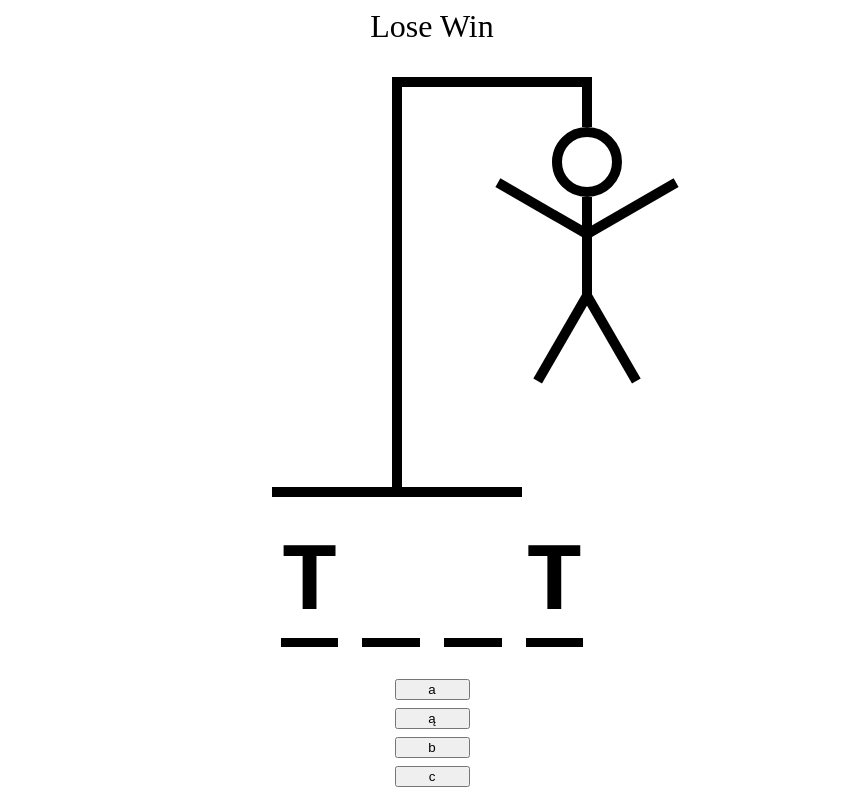
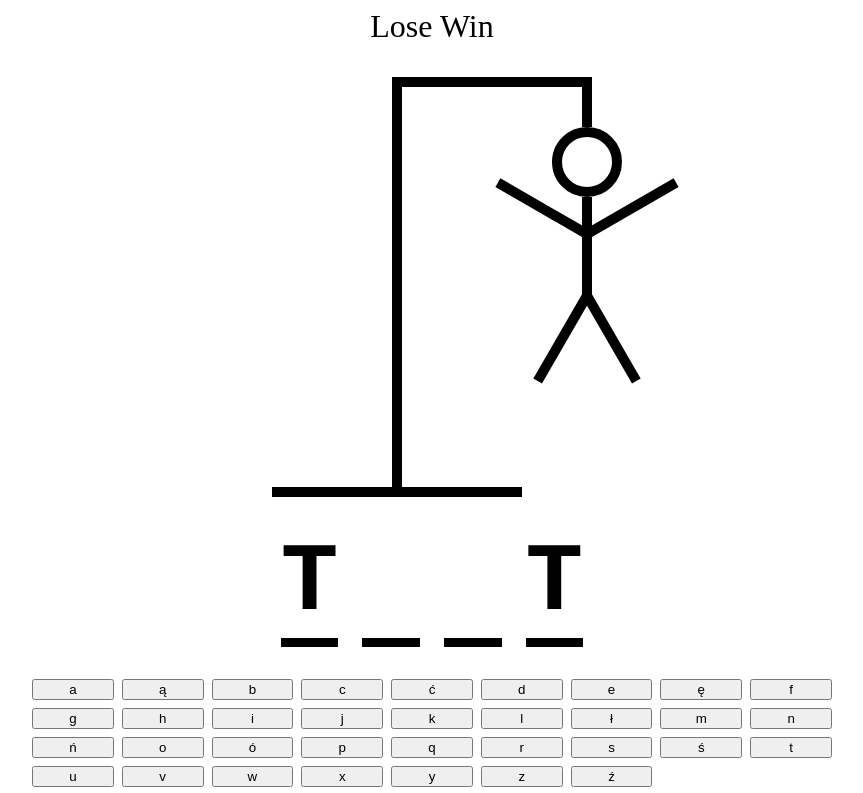
Before and after one commit to maciekpastuszak/React-Hangman, a React (Vite) app: page / in a window 1280 px wide. Shown: the top 793 px of the page, without its empty margins (208-1071 px from the left). Built offline with nearby package versions, Linux system fonts and the light colour scheme.

Commit message:
correct keyboard display

```diff
--- a/src/App.tsx
+++ b/src/App.tsx
@@ -25,7 +25,10 @@ function App() {
     </div>
     <HangmanDrawing />
     <HangmanWord />
+    <div style={{ alignSelf: "stretch"}}>
     <Keyboard />
+    </div>
+
   </div>
 }
 export default App
```
